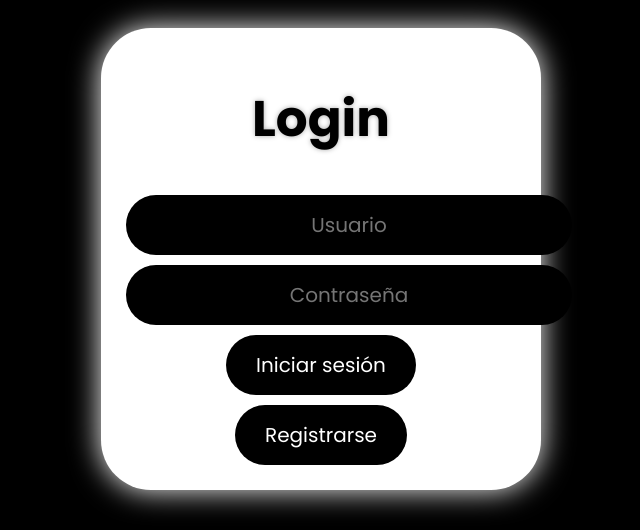
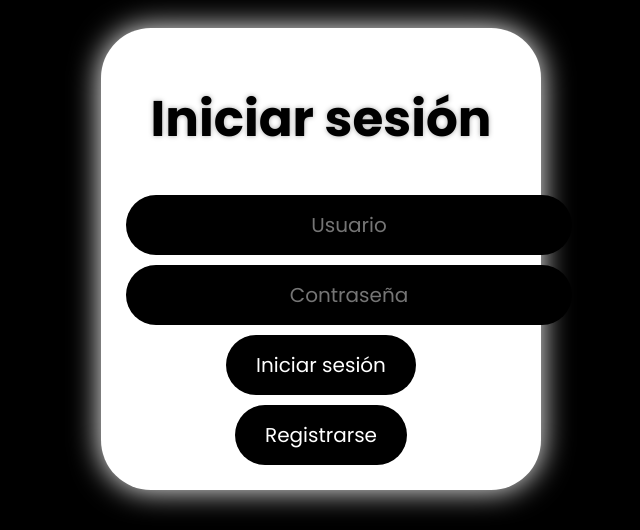
Before and after one commit to simonn22/smr_php2, a PHP site: page / in a window 1280 px wide. Shown: the top 530 px of the page, without its empty margins (319-959 px from the left). Run offline with PHP 8.4, Linux system fonts and the light colour scheme.

Commit message:
cambiando cosas en mi casa 6

```diff
--- a/index.php
+++ b/index.php
@@ -23,7 +23,7 @@ error_reporting(E_ALL);
 <body>
 <div class = 'container'>
 <div class = 'box'>
-<h1>Login</h1>
+<h1>Iniciar sesión</h1>
 
 <?php
 
```
